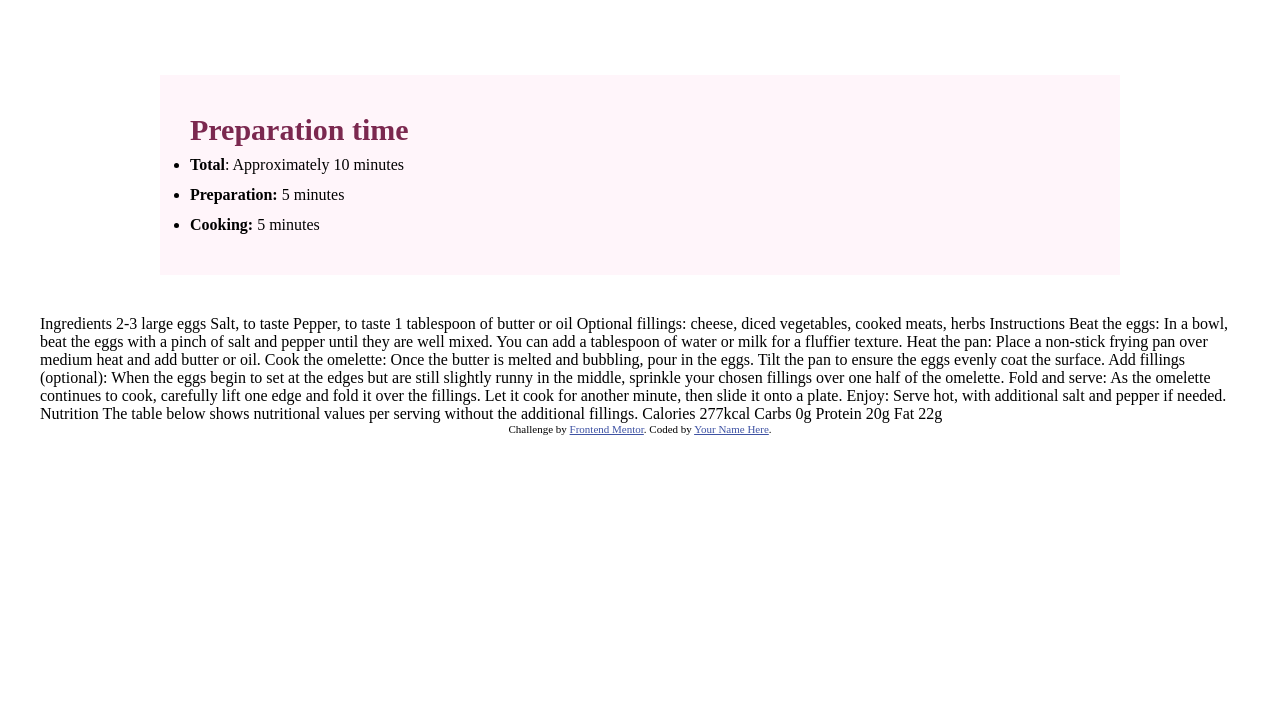
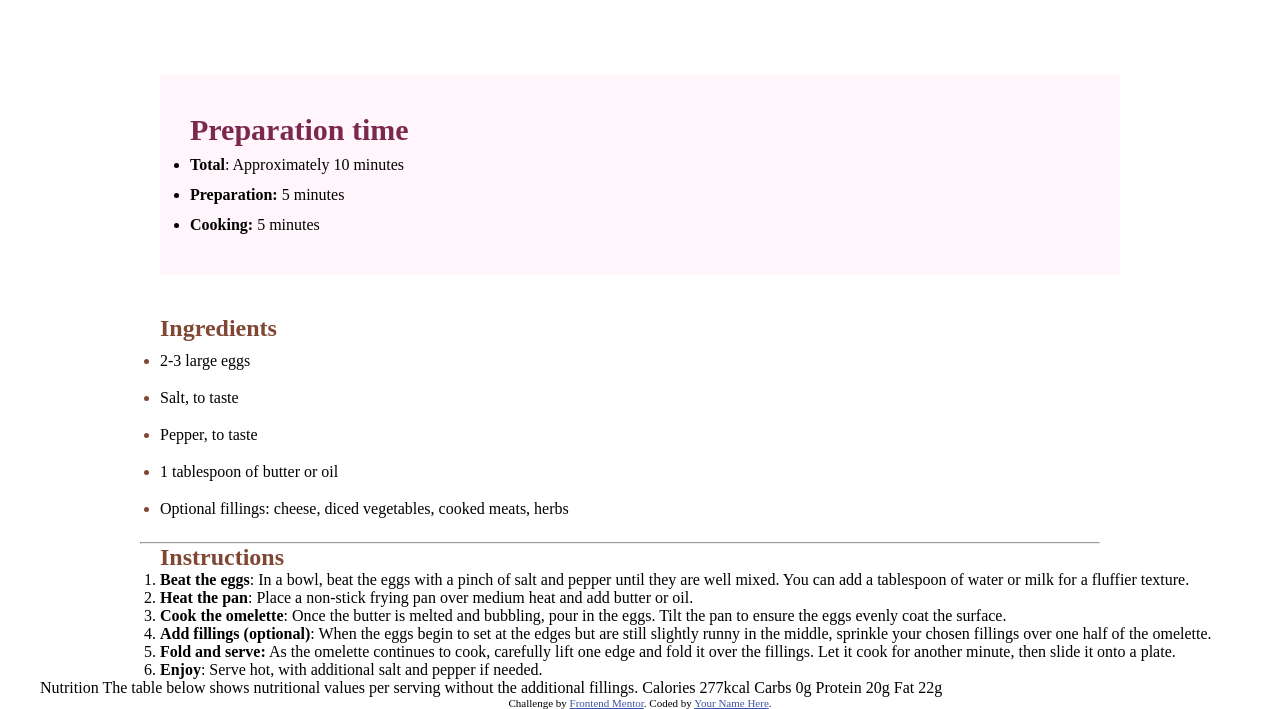
Before and after one commit to AlexEmanuelSoulis/Recipe-page, a plain HTML site: page index.html in a window 1280 px wide. Shown: the part 629-1338 px from the top of the page. Before the commit the page ends 1064 px from the top, so only its background shows below. Drawn offline with Linux system fonts and the light colour scheme; a web font is replaced by a local one.

Commit message:
styling the Ingredients

```diff
--- a/index.html
+++ b/index.html
@@ -37,32 +37,45 @@
 
 
   </div>
-  Ingredients
+<div id="ingredients">
+  <h2>Ingredients</h2>
+<ul>
+  <li>  2-3 large eggs</li>
+  <li>  Salt, to taste</li>
+  <li>  Pepper, to taste</li>
+  <li>  1 tablespoon of butter or oil</li>
+  <li>  Optional fillings: cheese, diced vegetables, cooked meats, herbs
+  </li>
+</ul>
+</div>
+<hr>
+  <div id="instruction">
+    <h2>Instructions</h2>
+    <ol>
+      <li> <b>Beat the eggs</b>: In a bowl, beat the eggs with a pinch of salt and pepper until they are well mixed.
+        You can add a tablespoon of water or milk for a fluffier texture.
+      </li>
+      <li>  <b>Heat the pan</b>: Place a non-stick frying pan over medium heat and add butter or oil.
+      </li>
+      <li>  <b>Cook the omelette</b>: Once the butter is melted and bubbling, pour in the eggs. Tilt the pan to ensure
+        the eggs evenly coat the surface.</li>
+      <li><b>Add fillings (optional)</b>: When the eggs begin to set at the edges but are still slightly runny in the
+        middle, sprinkle your chosen fillings over one half of the omelette.
+      </li>
+      <li> <b>Fold and serve:</b> As the omelette continues to cook, carefully lift one edge and fold it over the
+        fillings. Let it cook for another minute, then slide it onto a plate.
+      </li>
+      <li>  <b>Enjoy</b>: Serve hot, with additional salt and pepper if needed.
+      </li>
+    </ol>
 
-  2-3 large eggs
-  Salt, to taste
-  Pepper, to taste
-  1 tablespoon of butter or oil
-  Optional fillings: cheese, diced vegetables, cooked meats, herbs
 
-  Instructions
 
-  Beat the eggs: In a bowl, beat the eggs with a pinch of salt and pepper until they are well mixed.
-  You can add a tablespoon of water or milk for a fluffier texture.
 
-  Heat the pan: Place a non-stick frying pan over medium heat and add butter or oil.
 
-  Cook the omelette: Once the butter is melted and bubbling, pour in the eggs. Tilt the pan to ensure
-  the eggs evenly coat the surface.
 
-  Add fillings (optional): When the eggs begin to set at the edges but are still slightly runny in the
-  middle, sprinkle your chosen fillings over one half of the omelette.
 
-  Fold and serve: As the omelette continues to cook, carefully lift one edge and fold it over the
-  fillings. Let it cook for another minute, then slide it onto a plate.
-
-  Enjoy: Serve hot, with additional salt and pepper if needed.
-
+  </div>
   Nutrition
 
   The table below shows nutritional values per serving without the additional fillings.
--- a/styles.css
+++ b/styles.css
@@ -26,7 +26,19 @@ body {
     margin-right: 20px;
     width: 80%;
 }
-
+#ingredients {
+    margin-top: 40px;
+    margin-bottom: 15px;
+    margin-left:120px ;
+    margin-right: 20px;
+}
+#ingredients > ul > li {
+    line-height: 37px;
+    font-size:16px;
+}
+#ingredients > ul li::marker {
+    color:hsl(15, 42%, 35%);
+}
 h1 {
     margin-left:130px;
     font-size: 40px;
@@ -36,10 +48,16 @@ h1 {
     margin-left:130px;
     line-height: 30px;
     margin-right:120px ;
-    font-size: 25px;;
+    font-size: 25px;
 }
+
+h2 {
+    color:hsl(15, 42%, 35%);
+
+}
+
 h3 {
-    font-size:30px
+    font-size:30px;
 }
 
 #prep_time {
@@ -61,6 +79,17 @@ h3 {
 #prep_time > li {
     font-size:16px;
 }
+
+#instruction {
+    margin-left: 120px;
+}
+
+
+hr {
+    width: 80%;
+    margin-left: 100px;
+}
+
 @media (min-width: 1024px) {
     body{
         width: 1200px;
```
